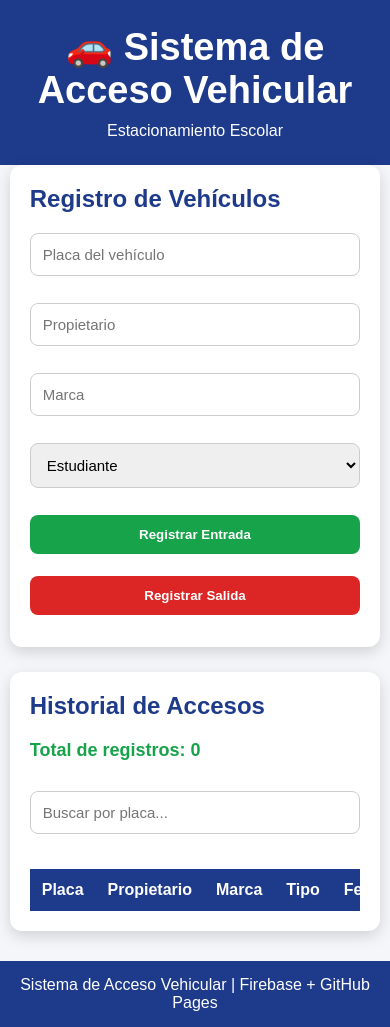
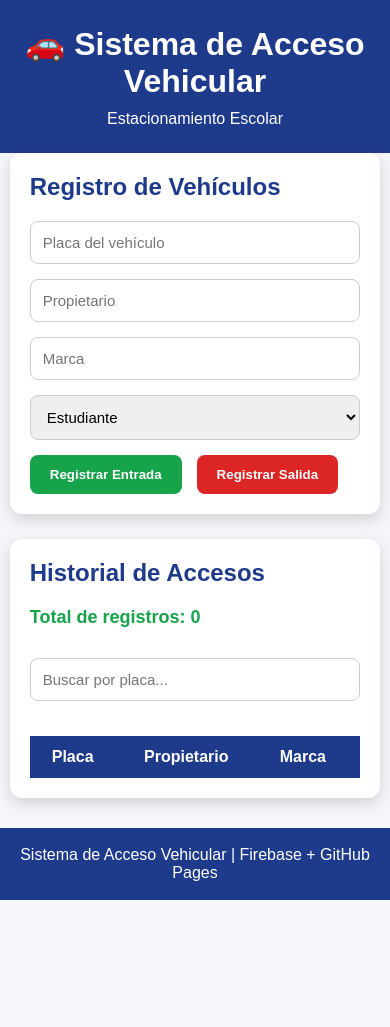
Before and after one commit to Evelin0512/PaginaWeb, a plain HTML site: page index.html in a window 390 px wide. After the commit the page ends 900 px from the top, so only its background shows below. Drawn offline with Linux system fonts and the light colour scheme; no server answers.

Commit message:
Diseño mejor responsive para móviles

```diff
--- a/index.html
+++ b/index.html
@@ -98,12 +98,13 @@
                 id="buscar"
                 placeholder="Buscar por placa...">
 
+            <div class="tabla-responsive">
+
     <table>
 
         <thead>
 
             <tr>
-
                 <th>Placa</th>
                 <th>Propietario</th>
                 <th>Marca</th>
@@ -111,16 +112,15 @@
                 <th>Fecha</th>
                 <th>Acción</th>
                 <th>Eliminar</th>
-
             </tr>
 
         </thead>
 
-                <tbody id="tabla">
-
-                </tbody>
+        <tbody id="tabla"></tbody>
 
     </table>
+
+</div>
 
         </section>
 
--- a/style.css
+++ b/style.css
@@ -135,11 +135,9 @@ footer{
 /* DISEÑO RESPONSIVO */
 /* ========================= */
 
+/* ===== RESPONSIVE PARA CELULARES ===== */
+
 @media (max-width: 768px) {
-
-    header h1{
-        font-size: 38px;
-    }
 
     .contenedor{
         width:95%;
@@ -150,28 +148,13 @@ footer{
         padding:20px;
     }
 
-    input,
-    select,
-    button{
-        width:100%;
-        margin-bottom:12px;
+    table{
+        min-width:700px;
     }
 
-    .botones{
-        display:flex;
-        flex-direction:column;
-        gap:10px;
-    }
-
-    table{
-        display:block;
+    .tabla-responsive{
         overflow-x:auto;
-        white-space:nowrap;
-    }
-
-    footer{
-        font-size:16px;
-        padding:15px;
+        width:100%;
     }
 
 }
```
Lines whose indentation alone changed are shown as unchanged.
